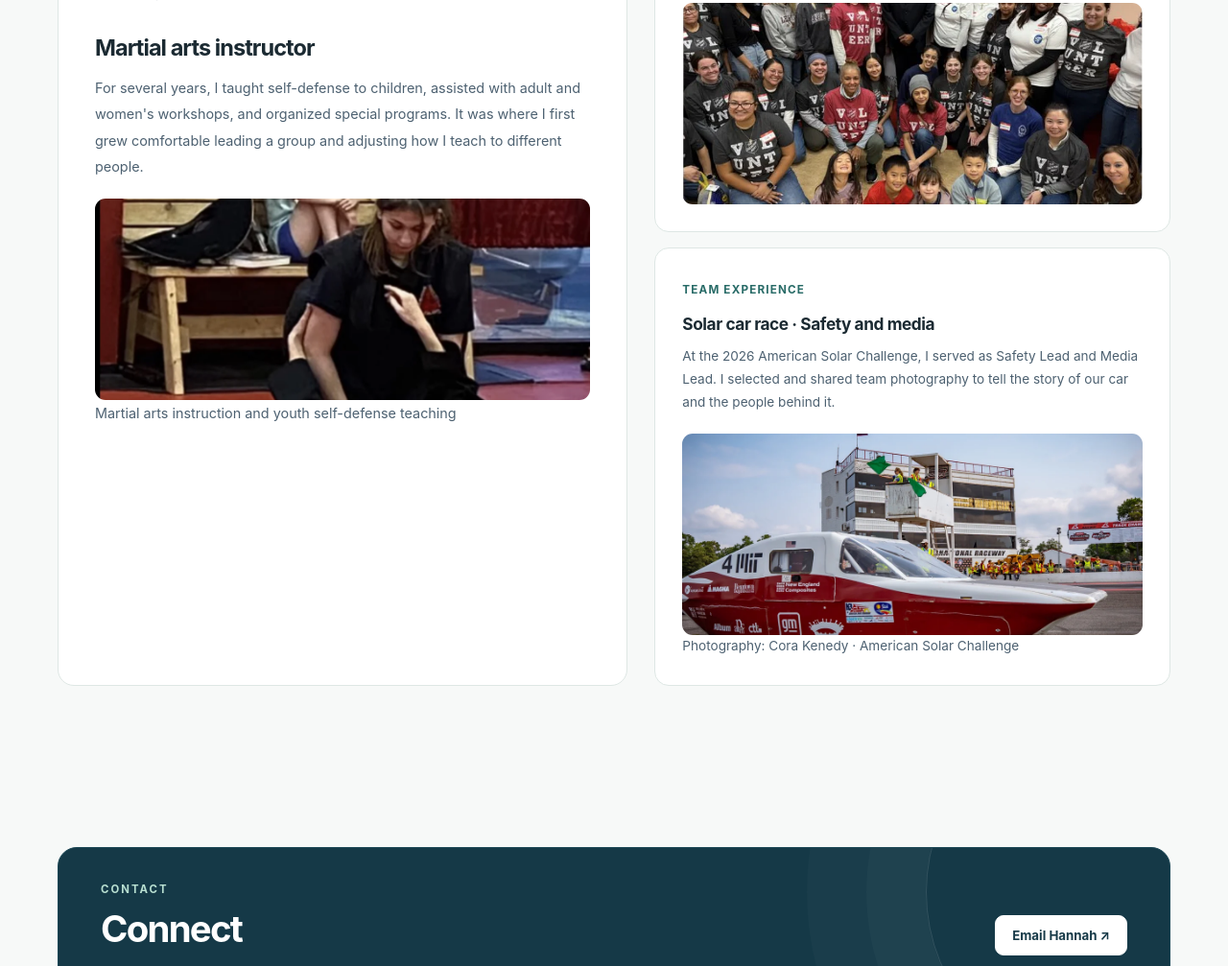
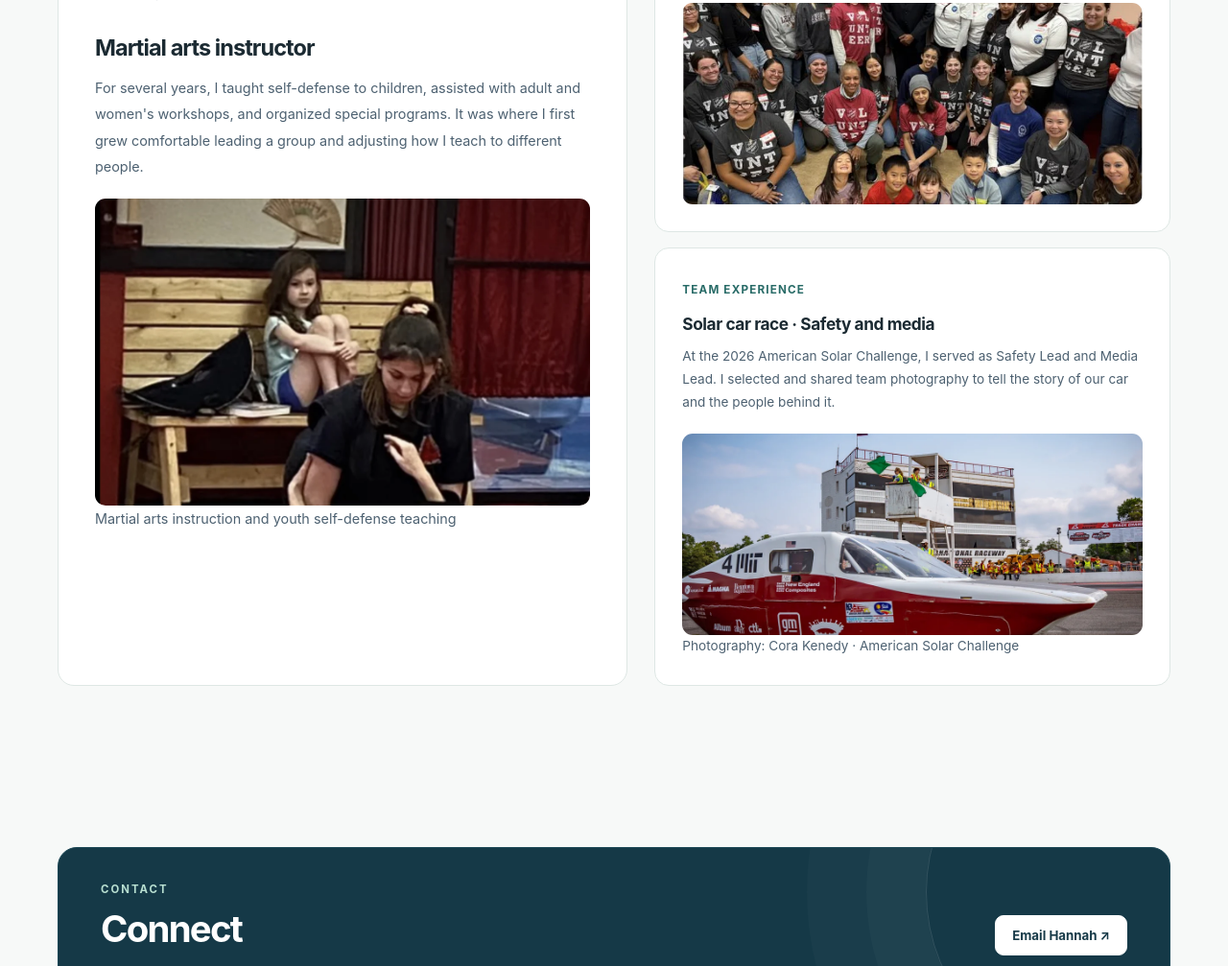
Before and after one commit to hr190711/hannah-robin-portfolio, a plain HTML site: page leadership.html in a window 1280 px wide. Shown: the part 2270-3277 px from the top of the page at 96% size. Drawn offline with Linux system fonts and the light colour scheme.

Commit message:
Enhance lead-inline-photo with martial-tall styles
Add styles for martial-tall class in lead-inline-photo

```diff
--- a/assets/styles.css
+++ b/assets/styles.css
@@ -246,6 +246,10 @@ a:focus-visible,button:focus-visible{outline:3px solid #3b8b83;outline-offset:4p
 .lead-photo-grid img{width:100%;height:365px;object-fit:cover}
 .lead-photo-grid figcaption{padding:10px 15px 15px;color:var(--muted);font-size:.82rem}
 .lead-inline-photo{width:100%;height:210px;object-fit:cover;margin-top:20px;border-radius:11px}
+.lead-inline-photo.martial-tall{
+  height: 320px;
+  object-position: center top;
+}
 .mt-30{margin-top:30px!important}
 @media(max-width:950px){.hero-v3 .hero-grid{gap:35px}.portrait-frame{min-height:0}.hero-portrait{height:410px}.leadership-story{gap:32px}}
 @media(max-width:760px){.hero-v3{padding:58px 0}.hero-v3 .hero-grid,.beyond-grid,.leadership-story{grid-template-columns:1fr}.portrait-frame{max-width:560px;margin-top:12px}.hero-portrait{height:450px}.beyond-grid{gap:28px}.case-visual img{max-height:450px}.story-media img{height:350px}.lead-photo-grid img{height:280px}}
```
